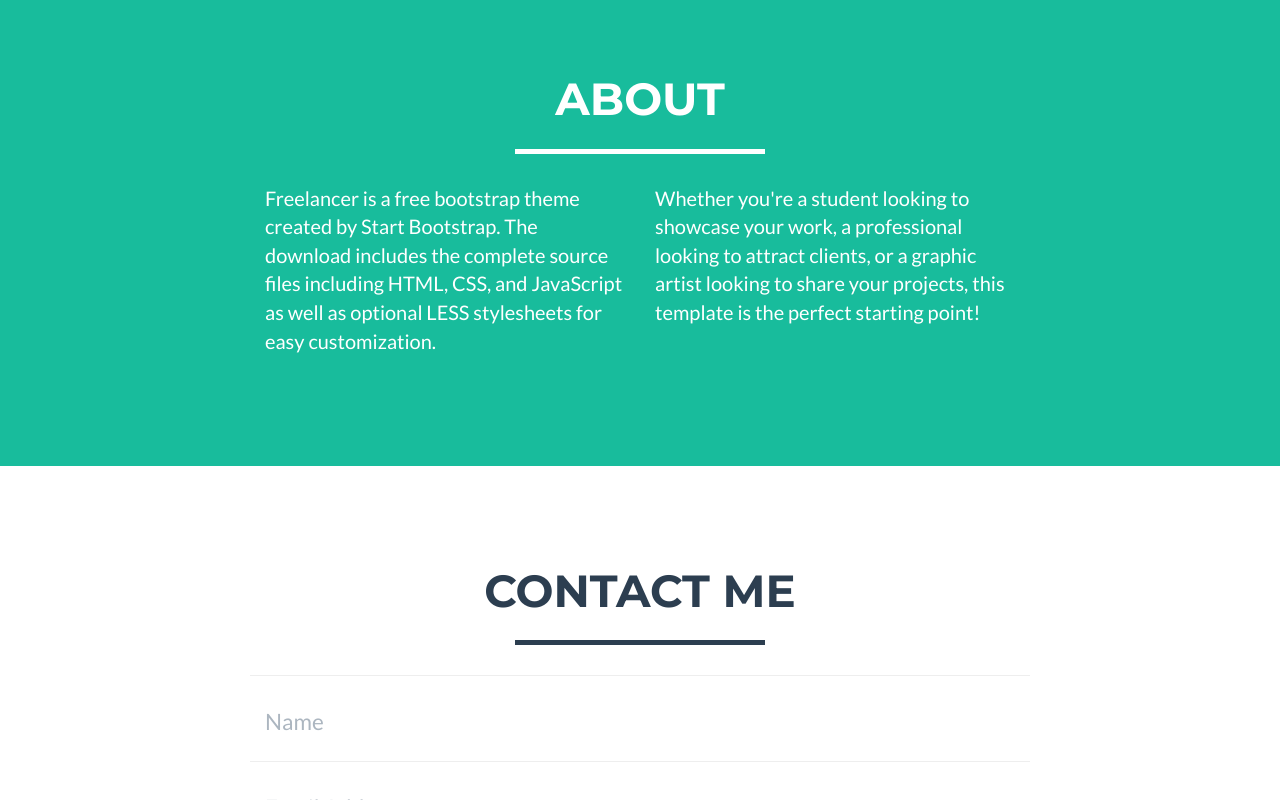
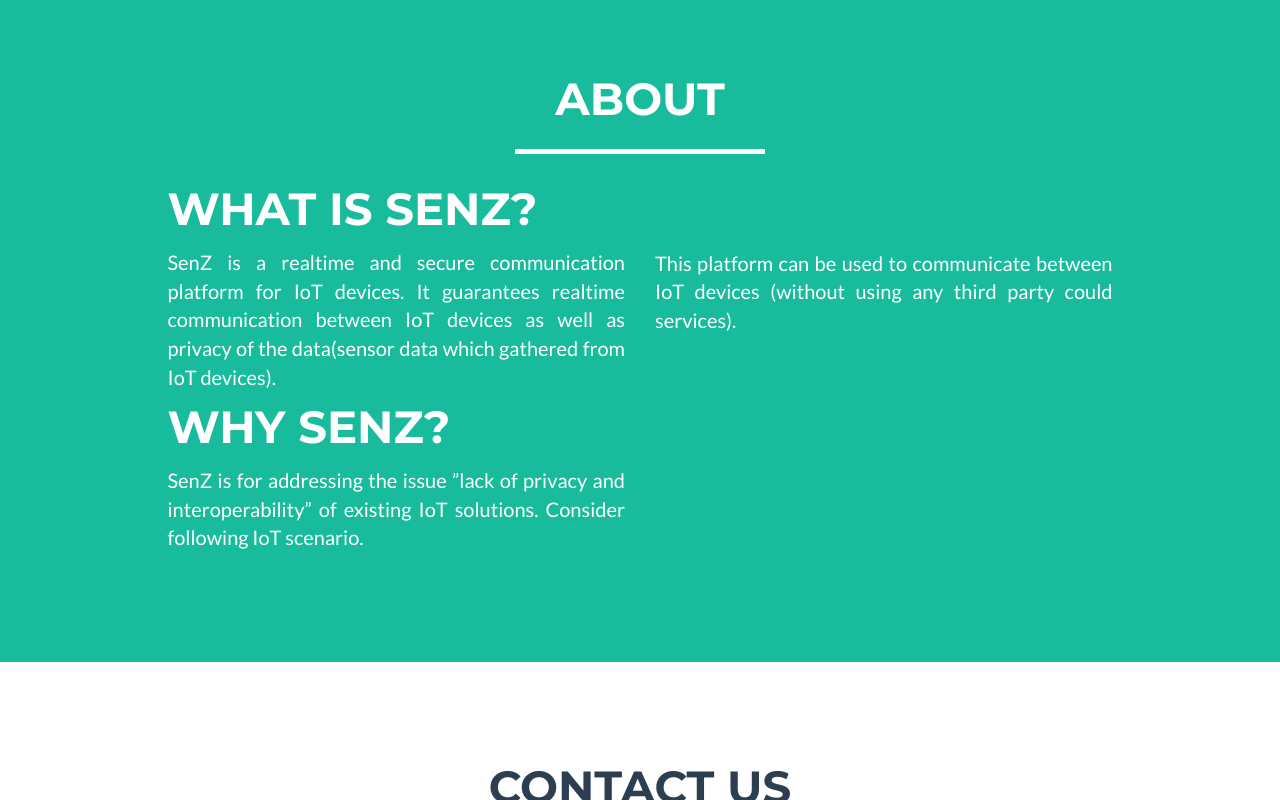
Before and after one commit to pubbzz92/SenzWeb, a plain HTML site: page public_html/index.html in a window 1280 px wide. Shown: the part 2000-2800 px from the top of the page. Drawn offline with nearby package versions, Linux system fonts and the light colour scheme.

Commit message:
added about and minor changes to css

```diff
--- a/public_html/index.html
+++ b/public_html/index.html
@@ -55,7 +55,7 @@
                         <a href="#page-top"></a>
                     </li>
                     <li class="page-scroll">
-                        <a href="#portfolio">SenzApps</a>
+                        <a href="#portfolio">Senz-Apps</a>
                     </li>
                     <li class="page-scroll">
                         <a href="#senzapi">Senz-API</a>
@@ -188,17 +188,27 @@
                 </div>
             </div>
             <div class="row">
-                <div class="col-lg-4 col-lg-offset-2">
-                    <p>Freelancer is a free bootstrap theme created by Start Bootstrap. The download includes the complete source files including HTML, CSS, and JavaScript as well as optional LESS stylesheets for easy customization.</p>
+
+                <div class="col-lg-5 col-lg-offset-1">
+                    <h2>What is SenZ?</h2>
+                    <p style="margin-top:15px" align="justify">SenZ is a realtime and secure communication platform for IoT devices.
+                        It guarantees realtime communication between IoT devices as well as privacy of the data(sensor data which gathered from IoT devices).
+                    </p>
+
+
+                    <h2> Why SenZ? </h2>
+                    <p style="margin-top:15px" align="justify">
+                        SenZ is for addressing the issue ”lack of privacy and interoperability” of existing IoT solutions. Consider following IoT scenario.
+                    </p></div>
+                <div class="col-lg-5">
+                    <p style="margin-top:65px" align="justify">This platform can be used to communicate between IoT devices (without using any third party could services). </p>
                 </div>
-                <div class="col-lg-4">
-                    <p>Whether you're a student looking to showcase your work, a professional looking to attract clients, or a graphic artist looking to share your projects, this template is the perfect starting point!</p>
-                </div>
-<!--                <div class="col-lg-8 col-lg-offset-2 text-center">
-                    <a href="#" class="btn btn-lg btn-outline">
-                        <i class="fa fa-download"></i> Download Theme
-                    </a>
-                </div>-->
+<!--              <div class="col-lg-8 col-lg-offset-2 text-center">-->
+                    <!--<a href="#" class="btn btn-lg btn-outline">-->
+                        <!--<i class="fa fa-download"></i> Download Theme-->
+                    <!--</a>-->
+                <!--</div>
+                -->
             </div>
         </div>
     </section>
@@ -208,7 +218,7 @@
         <div class="container">
             <div class="row">
                 <div class="col-lg-12 text-center">
-                    <h2>Contact Me</h2>
+                    <h2>Contact Us</h2>
                     <hr class="star-primary">
                 </div>
             </div>
```
